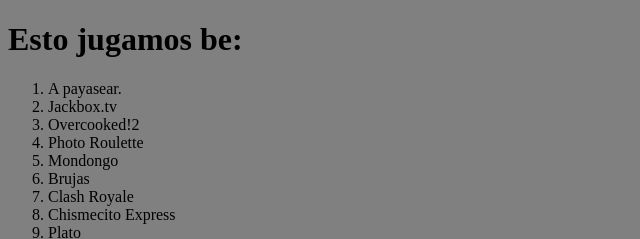
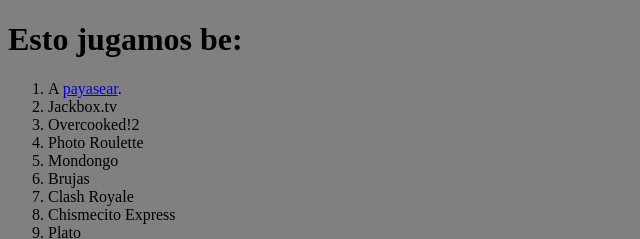
Before and after one commit to EzraG101/ezrag101.github.io, a plain HTML site: page index.html in a window 1280 px wide. Shown: the top 239 px of the page, 0-640 px from the left. Drawn offline with Linux system fonts and the light colour scheme.

Commit message:
Update index.html

```diff
--- a/index.html
+++ b/index.html
@@ -9,7 +9,7 @@
 	<div>
 	<h1>Esto jugamos be:</h1>
 	<ol>
-		<li> A payasear. </li>
+		<li> A <a href="https://www.google.com/search?q=estrella&sxsrf=AOaemvKeCfIlVFTNuQCvXnebZDmbKR1khA:1630297097102&source=lnms&tbm=isch&sa=X&ved=2ahUKEwjwgef68dfyAhUuSjABHRxBCbEQ_AUoAXoECAIQAw&biw=2400&bih=1171">payasear</a>. </li>
 		<li> Jackbox.tv </li>
 		<li> Overcooked!2</li>
 		<li> Photo Roulette</li>
```
